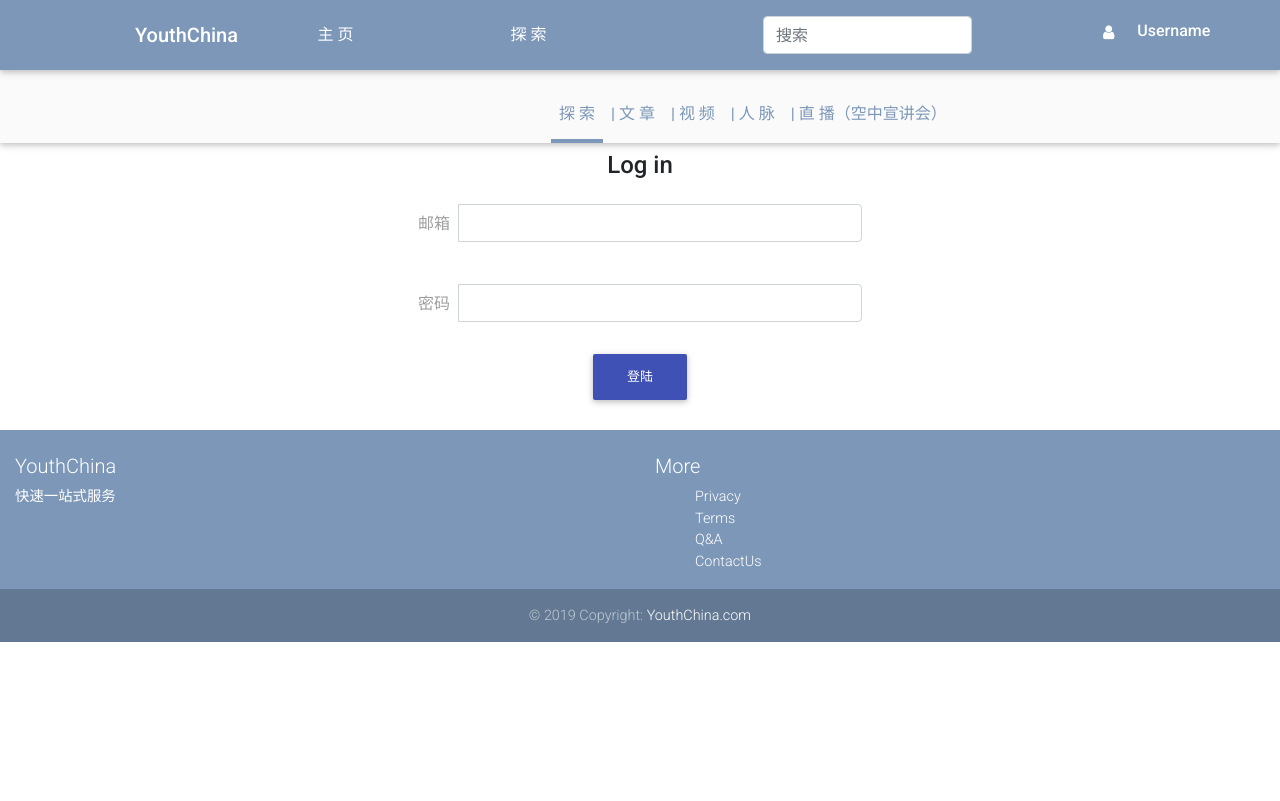
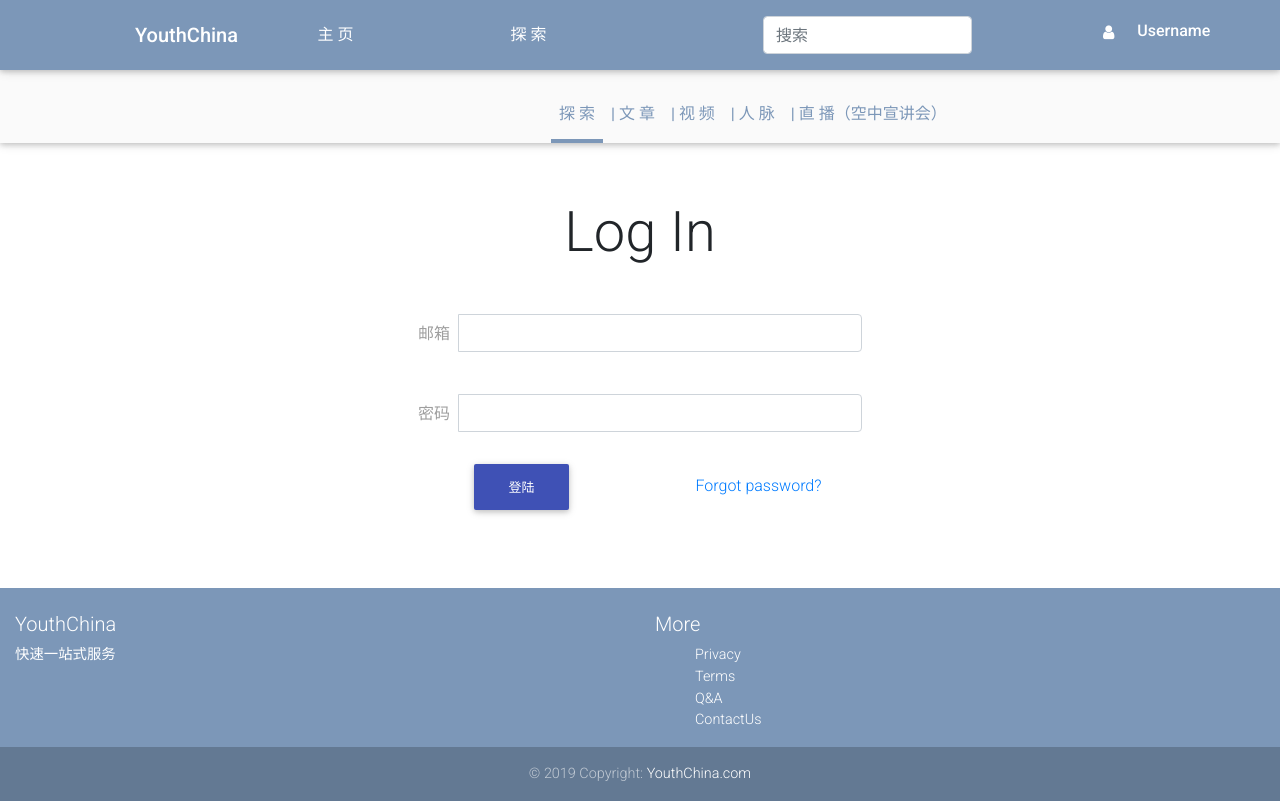
Before and after one commit to TeamYouthChina/frontend-archive-20190314, a React (Create React App) app: page /login in a window 1280 px wide. Built offline with nearby package versions, Linux system fonts and the light colour scheme.

Commit message:
login and register updated

```diff
--- a/src/page/login/index.js
+++ b/src/page/login/index.js
@@ -33,8 +33,8 @@ export class Login extends React.Component {
         <MDBContainer>
           <MDBRow center>
             <MDBCol md="6">
-              <form className="mx-5">
-                <p className="h4 text-center mb-4">Log in</p>
+              <form className="mx-5 my-5">
+                <p className="display-4 font-weight-lighter text-center my-5">Log In</p>
                   <div className="input-group mb-3 d-flex">
                     <label htmlFor="defaultFormLoginEmailEx" className="grey-text my-2 mr-2">
                       {this.text.email}
@@ -59,8 +59,15 @@ export class Login extends React.Component {
                     />
                   </div>
 
-                <div className="text-center mt-4">
-                  <MDBBtn color="indigo" type="submit">{this.text.submitBtn}</MDBBtn>
+                <div className="mt-4 text-center">
+                  <MDBRow>
+                    <MDBCol md="6">
+                      <MDBBtn color="indigo" href="/" type="submit">{this.text.submitBtn}</MDBBtn>
+                    </MDBCol>
+                    <MDBCol className="py-3" md="6">
+                      <a href="#">Forgot password?</a>
+                    </MDBCol>
+                  </MDBRow>
                 </div>
               </form>
             </MDBCol>
--- a/src/page/register/index.js
+++ b/src/page/register/index.js
@@ -33,8 +33,8 @@ export class Register extends React.Component {
         <MDBContainer>
           <MDBRow center>
             <MDBCol md="6">
-              <form className="mx-5">
-                <p className="h4 text-center mb-4">Sign up</p>
+              <form className="mx-5 my-5">
+                <p className="display-4 font-weight-lighter text-center my-5">Sign Up</p>
                 <div className="input-group mb-3 d-flex">
                   <label htmlFor="defaultFormLoginEmailEx" className="grey-text my-2 mr-2">
                     {this.text.email}
@@ -60,7 +60,7 @@ export class Register extends React.Component {
                 </div>
 
                 <div className="text-center mt-4">
-                  <MDBBtn color="indigo" type="submit">{this.text.submitBtn}</MDBBtn>
+                  <MDBBtn color="indigo" href="/" type="submit">{this.text.submitBtn}</MDBBtn>
                 </div>
               </form>
             </MDBCol>
```
